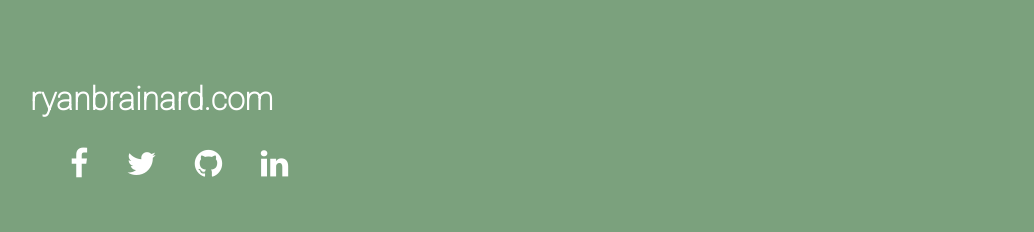
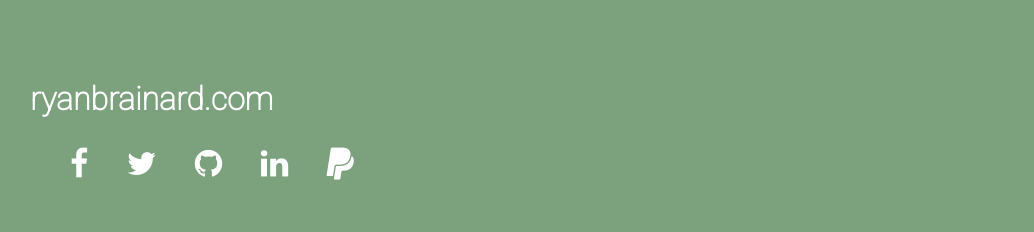
Before and after one commit to ryanbrainard/ryanbrainard.com, a React (Create React App) app: page / in a window 1280 px wide. Shown: the top 232 px of the page, without its empty margins (34-1068 px from the left). Built offline with nearby package versions, Linux system fonts and the light colour scheme.

Commit message:
add paypal link

```diff
--- a/src/App.js
+++ b/src/App.js
@@ -26,6 +26,10 @@ class App extends Component {
             <HeadlineIcon
               fa="linkedin"
               href="https://www.linkedin.com/in/ryanbrainard"
+            />
+            <HeadlineIcon
+              fa="paypal"
+              href="https://www.paypal.me/ryanbrainard"
             />
           </ul>
         </nav>
```
